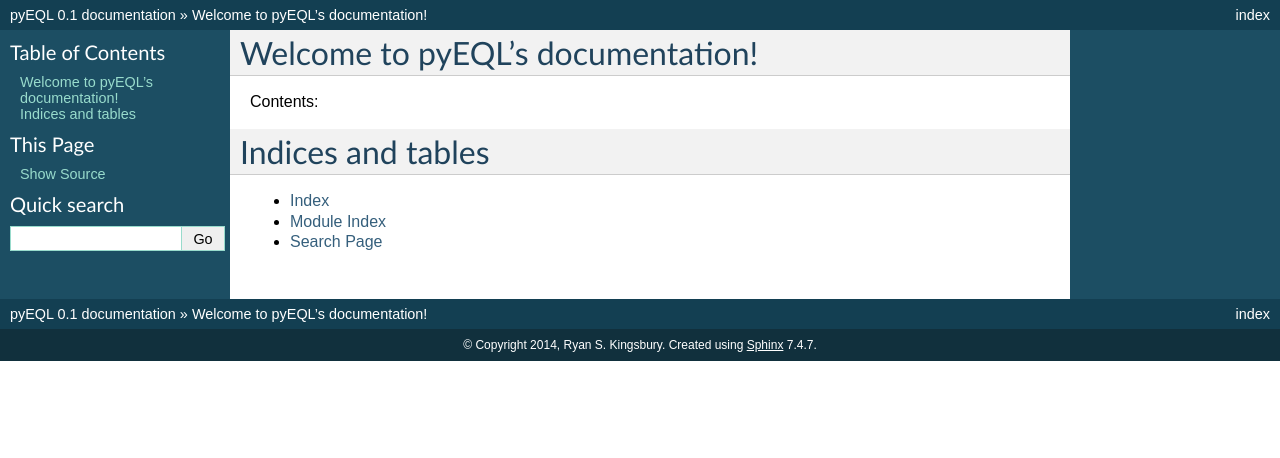
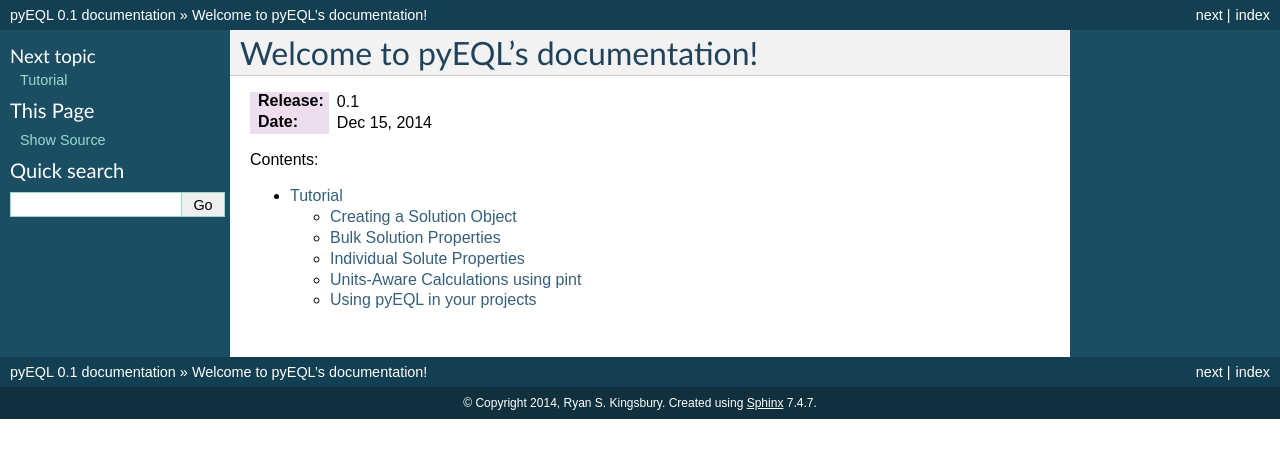
Before and after one commit to KingsburyLab/pyEQL, a Sphinx documentation site: the page built from pyEQL/docs/source/index.rst, in a window 1280 px wide. Shown: the top 458 px of the page. Built offline with Sphinx 7.4.7, drawn with Linux system fonts in a browser that asks for light colours; part of the change alters nothing that is shown.

Commit message:
Create tutorial document and build it using sphinx.

```diff
--- a/pyEQL/docs/source/index.rst
+++ b/pyEQL/docs/source/index.rst
@@ -1,21 +1,12 @@
-.. pyEQL documentation master file, created by
-   sphinx-quickstart on Mon Dec 15 15:57:07 2014.
-   You can adapt this file completely to your liking, but it should at least
-   contain the root `toctree` directive.
-
 Welcome to pyEQL's documentation!
 =================================
+
+:Release: |release|
+:Date: |today|
 
 Contents:
 
 .. toctree::
    :maxdepth: 2
 
-
-
-Indices and tables
-==================
-
-* :ref:`genindex`
-* :ref:`modindex`
-* :ref:`search`
+   tutorial
--- /dev/null
+++ b/pyEQL/docs/source/tutorial.rst
@@ -0,0 +1,110 @@
+.. _tutorial:
+
+
+Tutorial
+========
+
+pyEQL creates a new type (`Solution` class) to represent a chemical solution.
+It also comes pre-loaded with a database of diffusion coefficients, activity
+correction parameters, and other data on a variety of common electrolytes.
+Virtually all of the user-facing functions in pyEQL are accessed through the
+`Solution` class.
+
+Creating a Solution Object
+--------------------------
+
+Create a Solution object by invoking the Solution class:
+
+.. doctest::
+
+   >>> import pyEQL
+   >>> s1 = pyEQL.Solution()
+   >>> s1
+   <pyEQL.pyEQL.Solution at 0x7f9d188309b0>
+
+
+If no arguments are specified, pyEQL creates a 1-L solution of water at
+pH 7 and 25 degC.
+
+More usefully, you can specify solutes and bulk properties:
+
+.. doctest::
+
+    >>> s2 = pyEQL.Solution([['Na+','0.5 mol/kg'],['Cl-','0.5 mol/kg']],pH=8,temperature = '20 degC', volume='8 L')
+
+Bulk Solution Properties
+--------------------------
+
+pyEQL provides a variety of methods to calculate or look up bulk properties
+like temperature, ionic strength, conductivity, and density.
+
+    >>> s2.get_volume()
+    8.071524653929277 liter
+    >>> s2.get_density()
+    1.0182802742389558 kilogram/liter
+    >>> s2.get_conductivity()
+    4.083570230022633 siemens/meter
+    >>> s2.get_ionic_strength()
+    0.500000505903012 mole/kilogram
+
+Individual Solute Properties
+----------------------------
+
+You can also retrieve properties for individual solutes (or the solvent, water)
+
+.. doctest::
+
+    >>> s2.get_amount('Na+','mol/L')
+    0.4946847550064916 mole/liter
+    >>> s2.get_activity_coefficient('Na+)
+    0.6838526233869155
+    >>> s2.get_activity('Na+')
+    0.3419263116934578
+    >>> s2.get_property('Na+','diffusion_coefficient')
+    1.1206048116287536e-05 centimeter2/second
+
+Units-Aware Calculations using pint
+------------------------
+
+pyEQL uses pint to perform units-aware calculations. The pint library creates
+Quantity objects that contain both a magnitude and a unit.
+
+    >>> from pyEQL import unit
+    >>> test_qty = pyEQL.unit('1 kg/m**3')
+    1.0 kilogram/meter3
+
+Many pyEQL methods require physical quantities to be input as strings, then these methods return pint Quantity objects.
+A string quantity must contain both a magnitude and a unit (e.g. '0.5 mol/L').
+In general, pint recognizes common abbreviations and SI prefixes. Compound units must follow Python math syntax (e.g. cm**2 not cm2).
+
+Pint Quantity objects have several useful attributes. They can be converted to strings:
+
+    >>> str(test_qty)
+    '1.0 kg/m**3'
+
+the magnitude, units, or dimensionality can be retrieved via attributes:
+
+    >>> test_qty.magnitude
+    1.0
+    >>> test_qty.units
+    <UnitsContainer({'kilogram': 1.0, 'meter': -3.0})>
+    >>> test_qty.dimensionality
+    <UnitsContainer({'[length]': -3.0, '[mass]': 1.0})>
+
+See the `pint documentation <http://pint.readthedocs.org/>`_ for more details on creating and manipulating Quantity objects.
+
+
+Using pyEQL in your projects
+---------------------------
+
+To access pyEQL's main features in your project all that is needed is an import statement:
+
+    >>> import pyEQL
+
+In order to directly create Quantity objects, you need to explicitly import the `unit` module:
+
+    >>> from pyEQL import unit
+    >>> test_qty = pyEQL.unit('1 kg/m**3')
+    1.0 kilogram/meter3
+
+.. warning:: if you use pyEQL in conjunction with another module that also uses pint for units-aware calculations, you must convert all Quantity objects to strings before passing them to the other module, as pint cannot perform mathematical operations on units that belong to different "registries."  See the `pint documentation <http://pint.readthedocs.org/>`_ for more details.
```
